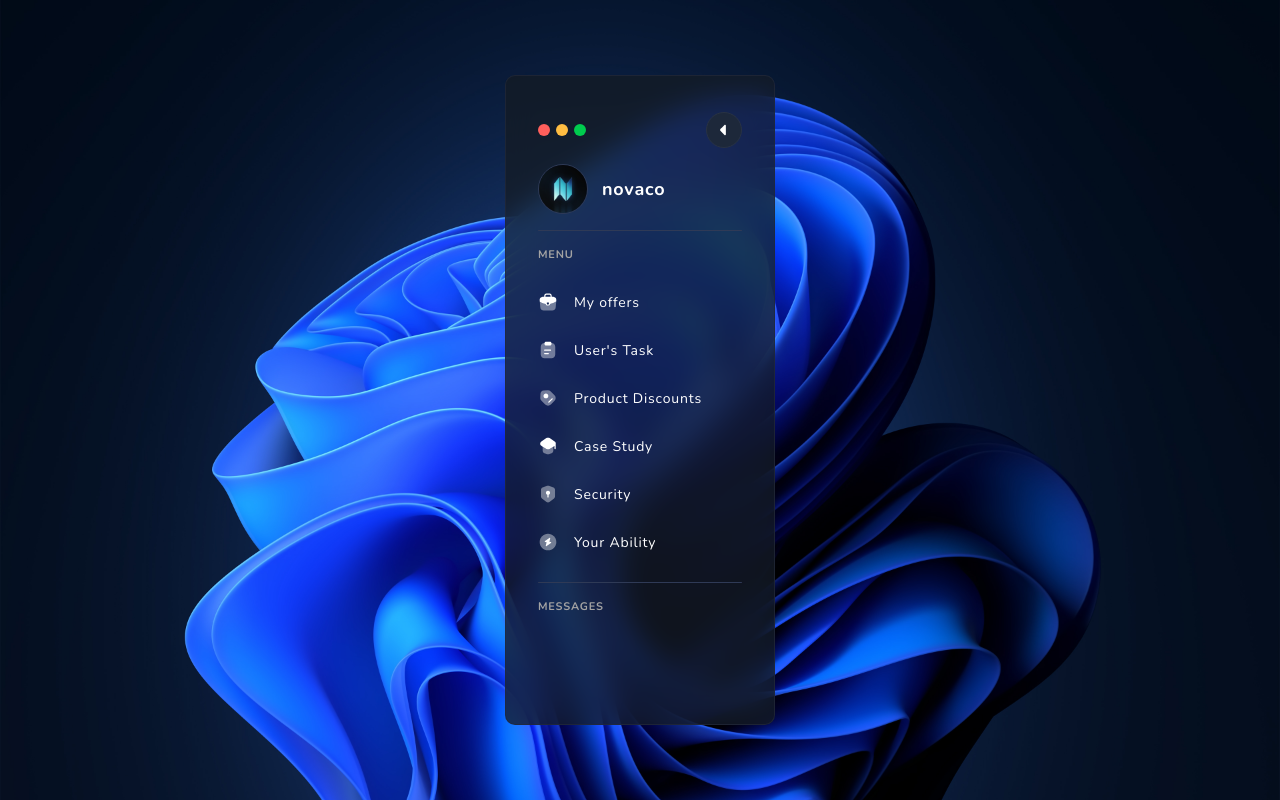
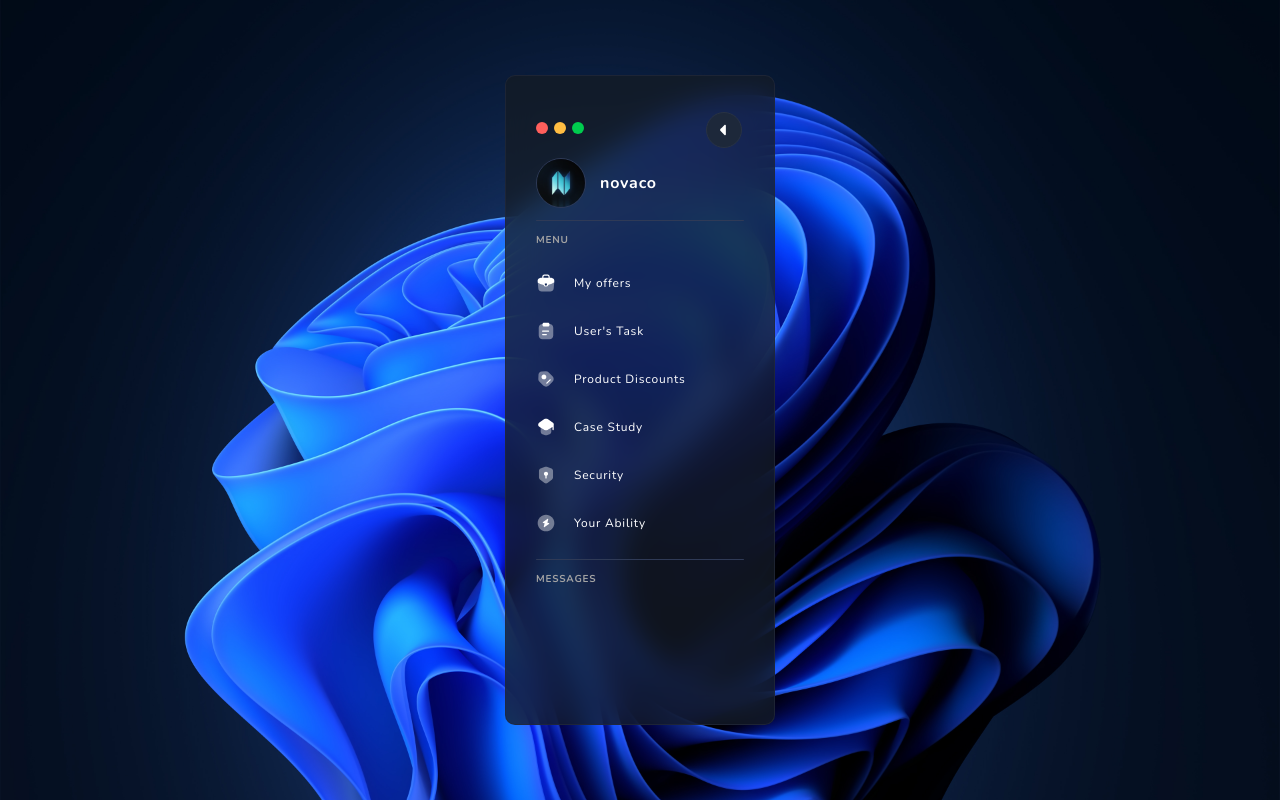
Before and after one commit to novacooo/sidebar-navigation-menu, a React (Create React App) app: page / in a window 1280 px wide. Built offline with nearby package versions, Linux system fonts and the light colour scheme.

Commit message:
Work in progress

```diff
--- a/src/components/molecules/MenuItem.tsx
+++ b/src/components/molecules/MenuItem.tsx
@@ -1,8 +1,9 @@
 import { FC } from 'react';
-import styled from 'styled-components';
+import styled, { css } from 'styled-components';
 
 interface NameProps {
   isExpanded: boolean;
+  delay?: number;
 }
 
 interface MenuItemProps extends NameProps {
@@ -12,25 +13,37 @@ interface MenuItemProps extends NameProps {
 
 const Wrapper = styled.li<NameProps>`
   position: relative;
-  left: -16px;
-  padding: 14px 16px;
-  min-width: ${({ isExpanded }) => (isExpanded ? 'calc(100% + 32px)' : '0')};
+  padding: 14px 14px;
+  width: ${({ isExpanded }) =>
+    isExpanded ? 'calc(100% + 28px)' : 'calc(28px + 20px)'};
   border-radius: 10px;
-  transition: background-color 0.3s,
-    min-width ${({ theme }) => theme.TRANSITION_TIME};
-  transition-timing-function: ${({ theme }) => theme.TRANSITION_EASE};
+  transition: ${({ theme, delay }) =>
+    `background-color 0.3s ${theme.TRANSITION_EASE} 0s, width ${theme.TRANSITION_TIME} ${theme.TRANSITION_EASE} ${delay}ms`};
 
-  &:hover {
-    cursor: pointer;
-    background-color: ${({ theme }) => theme.BACKGROUND_MENU_ITEM_HOVER};
-  }
+  ${({ isExpanded, theme }) =>
+    isExpanded
+      ? css`
+          &:hover {
+            cursor: pointer;
+            background-color: ${theme.BACKGROUND_MENU_ITEM_HOVER};
+          }
+        `
+      : css`
+          &:hover {
+            cursor: pointer;
+
+            > svg {
+              transform: scale(110%);
+            }
+          }
+        `}
 `;
 
 const Name = styled.p<NameProps>`
   position: absolute;
   top: 50%;
   left: calc(16px + 20px + 16px);
-  font-size: 1.4rem;
+  font-size: 1.2rem;
   color: ${({ theme }) => theme.TEXT_PRIMARY};
   white-space: nowrap;
   transform: translateY(-50%)
@@ -40,20 +53,26 @@ const Name = styled.p<NameProps>`
   transition-property: transform, visibility, opacity;
   transition-duration: ${({ theme }) => theme.TRANSITION_TIME_SHORT};
   transition-timing-function: ${({ theme }) => theme.TRANSITION_EASE};
+  transition-delay: ${({ delay }) => delay}ms;
 `;
 
-const MenuItem = ({ icon, name, isExpanded }: MenuItemProps) => {
+const MenuItem = ({ icon, name, delay = 0, isExpanded }: MenuItemProps) => {
   const StyledIcon = styled(icon)`
     display: block;
     width: 20px;
     height: 20px;
     fill: ${({ theme }) => theme.ICON_PRIMARY};
+    transition-property: transform;
+    transition-duration: 0.2s;
+    transition-timing-function: ${({ theme }) => theme.TRANSITION_EASE};
   `;
 
   return (
-    <Wrapper isExpanded={isExpanded}>
+    <Wrapper delay={delay} isExpanded={isExpanded}>
       <StyledIcon />
-      <Name isExpanded={isExpanded}>{name}</Name>
+      <Name delay={delay} isExpanded={isExpanded}>
+        {name}
+      </Name>
     </Wrapper>
   );
 };
--- a/src/components/molecules/UserAvatar.tsx
+++ b/src/components/molecules/UserAvatar.tsx
@@ -25,7 +25,7 @@ const Name = styled.h3<NameProps>`
   position: absolute;
   top: 50%;
   left: 64px;
-  font-size: 1.8rem;
+  font-size: 1.6rem;
   color: ${({ theme }) => theme.TEXT_PRIMARY};
   transform: translateY(-50%)
     ${({ isExpanded }) => (isExpanded ? null : 'translateX(30px)')};
--- a/src/components/organisms/Sidebar.tsx
+++ b/src/components/organisms/Sidebar.tsx
@@ -25,9 +25,9 @@ const Wrapper = styled.nav<WrapperProps>`
   display: flex;
   flex-direction: column;
   align-items: flex-start;
-  gap: 16px;
-  padding: 36px 32px;
-  min-width: ${({ isExpanded }) => (isExpanded ? '270px' : '120px')};
+  gap: 12px;
+  padding: 34px 30px;
+  min-width: ${({ isExpanded }) => (isExpanded ? '270px' : '130px')};
   height: 650px;
   background-color: ${({ theme }) => theme.BACKGROUND_NAVIGATION};
   backdrop-filter: blur(14px);
@@ -70,7 +70,7 @@ const Divider = styled.hr`
 `;
 
 const SectionHeader = styled.h6<WrapperProps>`
-  font-size: 1.1rem;
+  font-size: 1rem;
   text-transform: uppercase;
   color: ${({ theme }) => theme.TEXT_SECONDARY};
 `;
@@ -78,6 +78,7 @@ const SectionHeader = styled.h6<WrapperProps>`
 const MenuItemsWrapper = styled.ul`
   display: flex;
   flex-direction: column;
+  align-items: center;
   width: 100%;
   list-style-type: none;
 `;
@@ -119,22 +120,31 @@ const Sidebar = () => {
           isExpanded={isExpanded}
           icon={ClipBoardIcon}
           name="User's Task"
+          delay={50}
         />
         <MenuItem
           isExpanded={isExpanded}
           icon={TagIcon}
           name="Product Discounts"
+          delay={100}
         />
         <MenuItem
           isExpanded={isExpanded}
           icon={TeacherIcon}
           name="Case Study"
+          delay={150}
         />
-        <MenuItem isExpanded={isExpanded} icon={SecurityIcon} name="Security" />
+        <MenuItem
+          isExpanded={isExpanded}
+          icon={SecurityIcon}
+          name="Security"
+          delay={200}
+        />
         <MenuItem
           isExpanded={isExpanded}
           icon={FlashIcon}
           name="Your Ability"
+          delay={250}
         />
       </MenuItemsWrapper>
 
```
